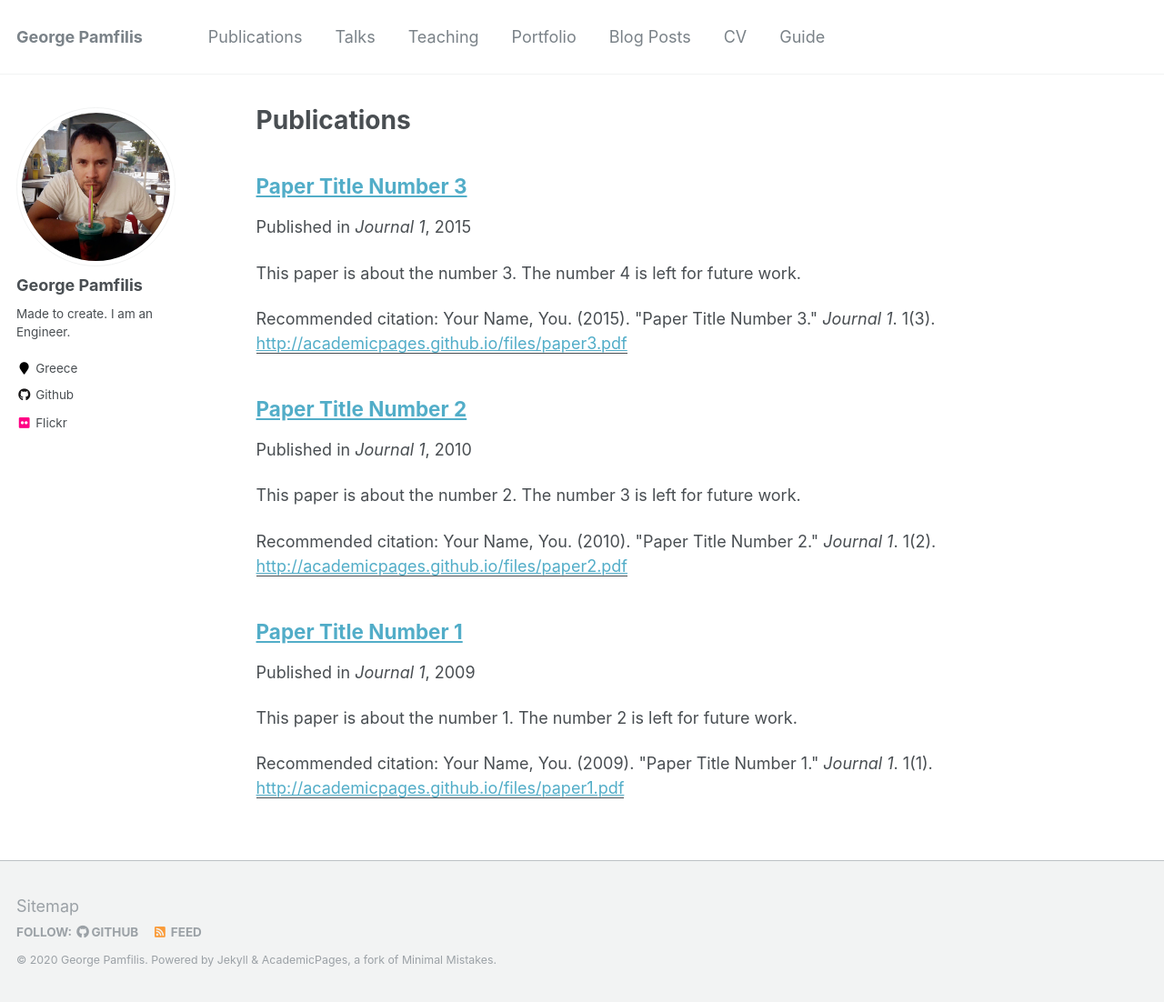
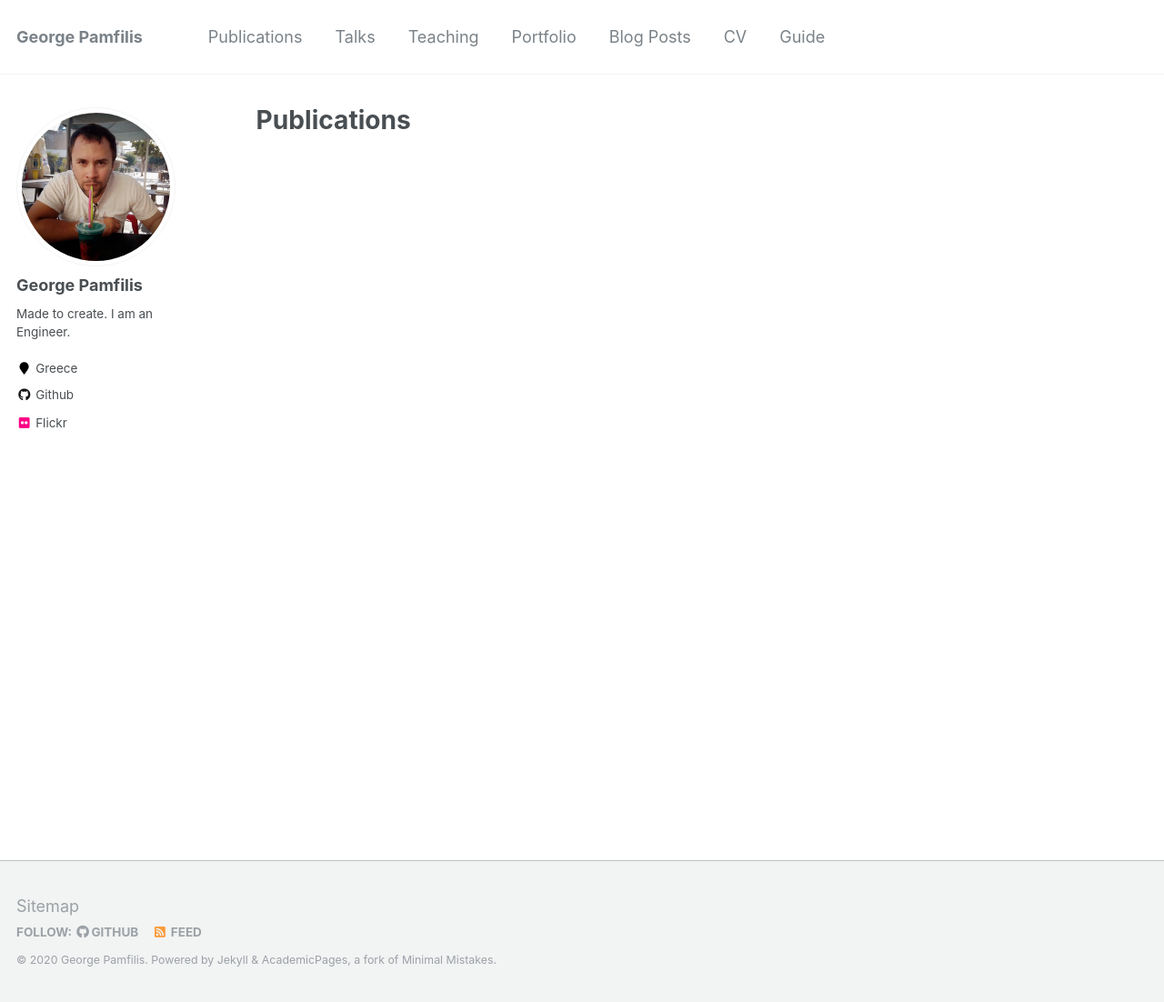
Before and after one commit to gpamfilis/gpamfilis.github.io, a Jekyll site: the page built from _pages/publications.md, in a window 1280 px wide and 1102 px high. Shown: the whole window at 91% size. Built offline with Jekyll 4.4.1, drawn with Linux system fonts in a browser that asks for light colours; part of the change alters nothing that is shown.

```diff
--- a/_config.yml
+++ b/_config.yml
@@ -175,18 +175,18 @@ kramdown:
 
 # Collections
 collections:
-  teaching:
-    output: true
-    permalink: /:collection/:path/
-  publications:
-    output: true
-    permalink: /:collection/:path/
+  # teaching:
+  #   output: true
+  #   permalink: /:collection/:path/
+  # publications:
+  #   output: true
+  #   permalink: /:collection/:path/
   portfolio:
     output: true
     permalink: /:collection/:path/
-  talks:
-    output: true
-    permalink: /:collection/:path/
+  # talks:
+  #   output: true
+  #   permalink: /:collection/:path/
 
 
 # Defaults
```
